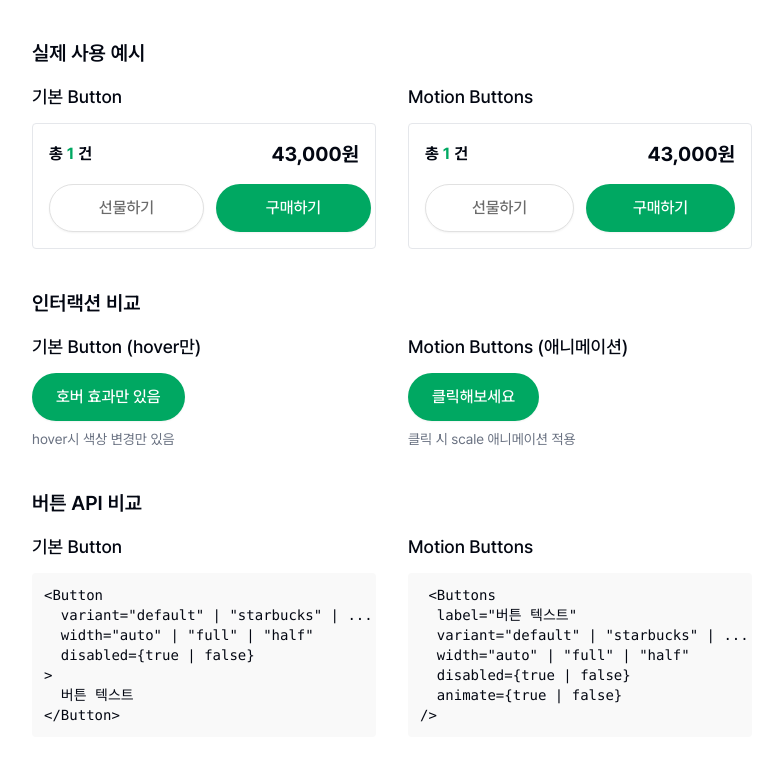
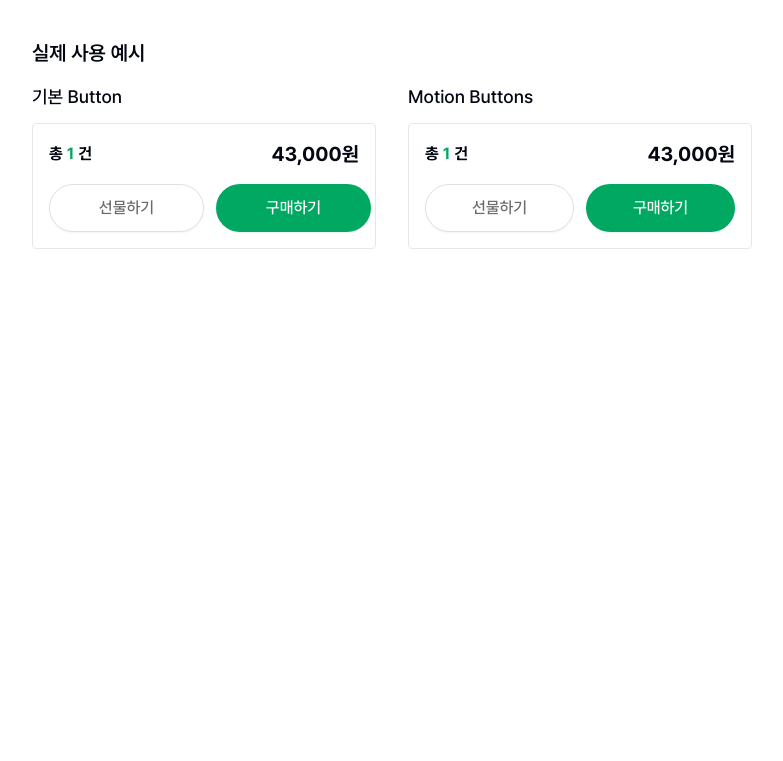
Before and after one commit to spharos6th-colorful/FE-colorful-starbucks, a Next.js app: page /buttons in a window 1280 px wide. Shown: the part 667-1428 px from the top of the page, without its empty margins (248-1031 px from the left). After the commit the page ends 940 px from the top, so only its background shows below. Built offline with nearby package versions, Linux system fonts and the light colour scheme.

Commit message:
✨ feat: 버튼 컴포넌트 이용 예시 페이지 수정

```diff
--- a/src/app/(main)/buttons/page.tsx
+++ b/src/app/(main)/buttons/page.tsx
@@ -119,57 +119,6 @@ export default function ButtonTestPage() {
           </div>
         </div>
       </section>
-
-      <section>
-        <h2 className='text-xl font-semibold mb-4'>인터랙션 비교</h2>
-        <div className='grid grid-cols-2 gap-8'>
-          <div>
-            <h3 className='text-lg font-medium mb-3'>기본 Button (hover만)</h3>
-            <Button variant='default' width='auto'>
-              호버 효과만 있음
-            </Button>
-            <p className='text-sm text-gray-500 mt-2'>hover시 색상 변경만 있음</p>
-          </div>
-
-          <div>
-            <h3 className='text-lg font-medium mb-3'>Motion Buttons (애니메이션)</h3>
-            <Buttons label='클릭해보세요' variant='default' width='auto' />
-            <p className='text-sm text-gray-500 mt-2'>클릭 시 scale 애니메이션 적용</p>
-          </div>
-        </div>
-      </section>
-
-      <section>
-        <h2 className='text-xl font-semibold mb-4'>버튼 API 비교</h2>
-        <div className='grid grid-cols-2 gap-8'>
-          <div>
-            <h3 className='text-lg font-medium mb-3'>기본 Button</h3>
-            <pre className='bg-gray-100 p-3 rounded text-sm overflow-auto'>
-              {`<Button
-  variant="default" | "starbucks" | ...
-  width="auto" | "full" | "half"
-  disabled={true | false}
->
-  버튼 텍스트
-</Button>`}
-            </pre>
-          </div>
-
-          <div>
-            <h3 className='text-lg font-medium mb-3'>Motion Buttons</h3>
-            <pre className='bg-gray-100 p-3 rounded text-sm overflow-auto'>
-              {' '}
-              {`<Buttons
-  label="버튼 텍스트"
-  variant="default" | "starbucks" | ...
-  width="auto" | "full" | "half"
-  disabled={true | false}
-  animate={true | false}
-/>`}
-            </pre>
-          </div>
-        </div>
-      </section>
     </div>
   );
 }
```
